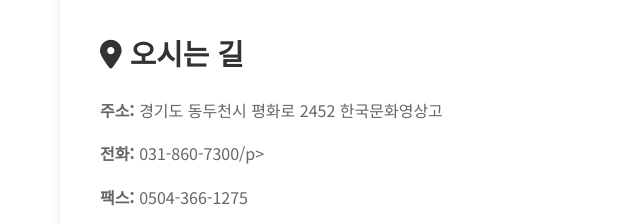
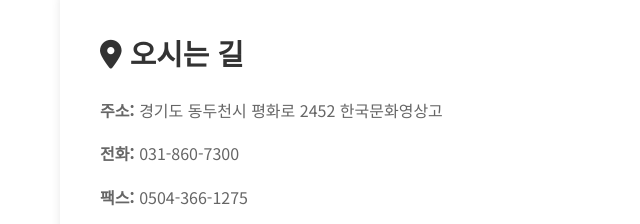
Before and after one commit to heunglae/kcm-coop-website, a website: page about.html in a window 1280 px wide. Shown: the part 3800-4024 px from the top of the page, 0-640 px from the left. Drawn offline with Linux system fonts and the light colour scheme.

Commit message:
Update about.html
Signed-off-by: heunglae <78581010+heunglae@users.noreply.github.com>

```diff
--- a/about.html
+++ b/about.html
@@ -187,7 +187,7 @@
             <div class="content-box">
                 <h2><i class="fas fa-map-marker-alt"></i> 오시는 길</h2>
                 <p><strong>주소:</strong> 경기도 동두천시 평화로 2452 한국문화영상고 </p>
-                <p><strong>전화:</strong> 031-860-7300/p>
+                <p><strong>전화:</strong> 031-860-7300</p>
                 <p><strong>팩스:</strong> 0504-366-1275</p>
                 <p><strong>이메일:</strong> kcmcoops@naver.com</p>
 
```
